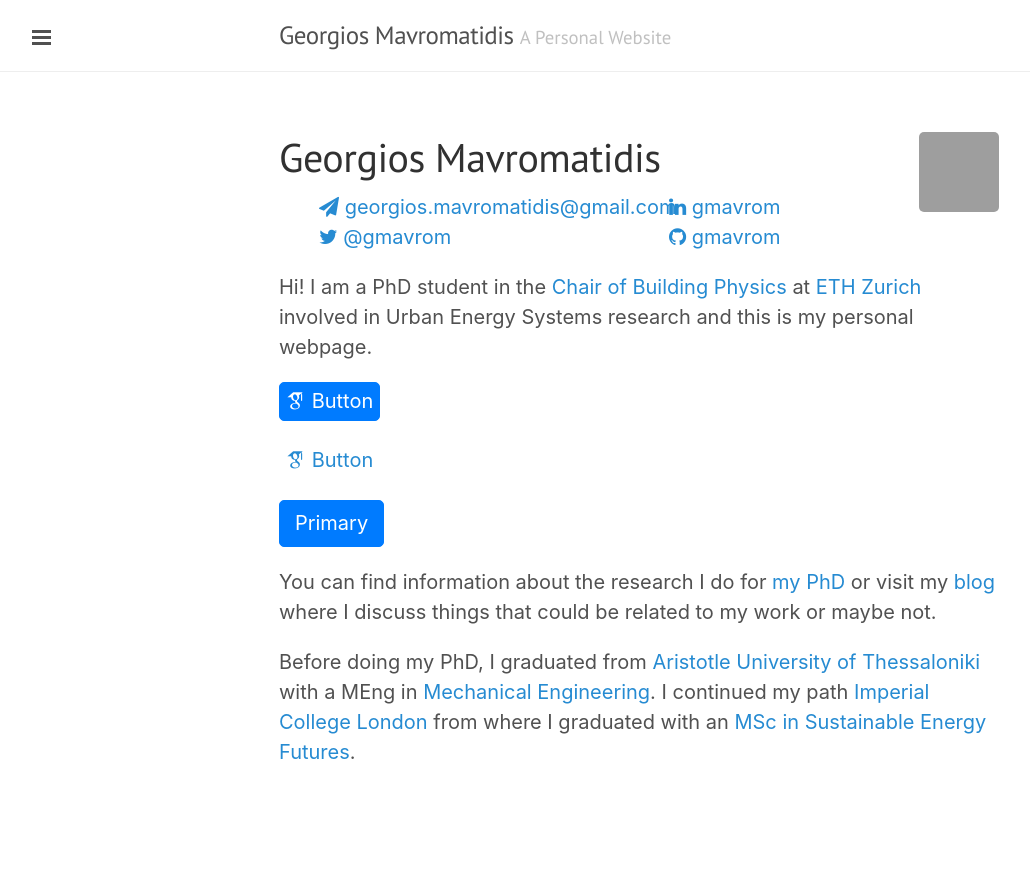
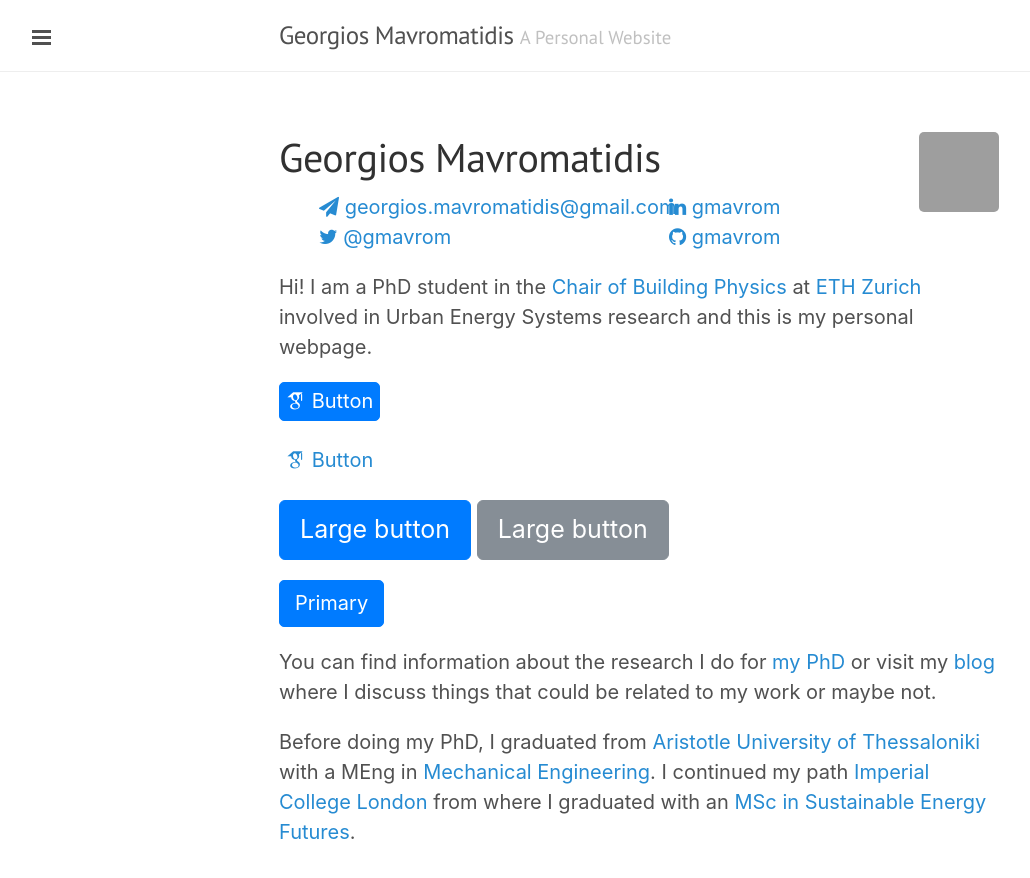
Before and after one commit to gmavrom33/gmavrom.github.io, a Jekyll site: the page built from index.md, in a window 1280 px wide. Shown: the top 878 px of the page, without its empty margins (1-1031 px from the left). Built offline with Jekyll 4.4.1, drawn with Linux system fonts in a browser that asks for light colours; nearby versions of some CDN libraries; some web fonts are replaced; grey boxes are pictures that could not be loaded.

Commit message:
Update index.md

```diff
--- a/index.md
+++ b/index.md
@@ -27,6 +27,9 @@
   <i class="ai ai-google-scholar"></i> Button
 </a>
 
+<button type="button" class="btn btn-primary btn-lg">Large button</button>
+<button type="button" class="btn btn-secondary btn-lg">Large button</button>
+
 <button type="button" class="btn btn-primary">Primary</button>
 
 You can find information about the research I do for [my PhD][] or visit my [blog][] where I discuss things that could be related to my work or maybe not.
```
